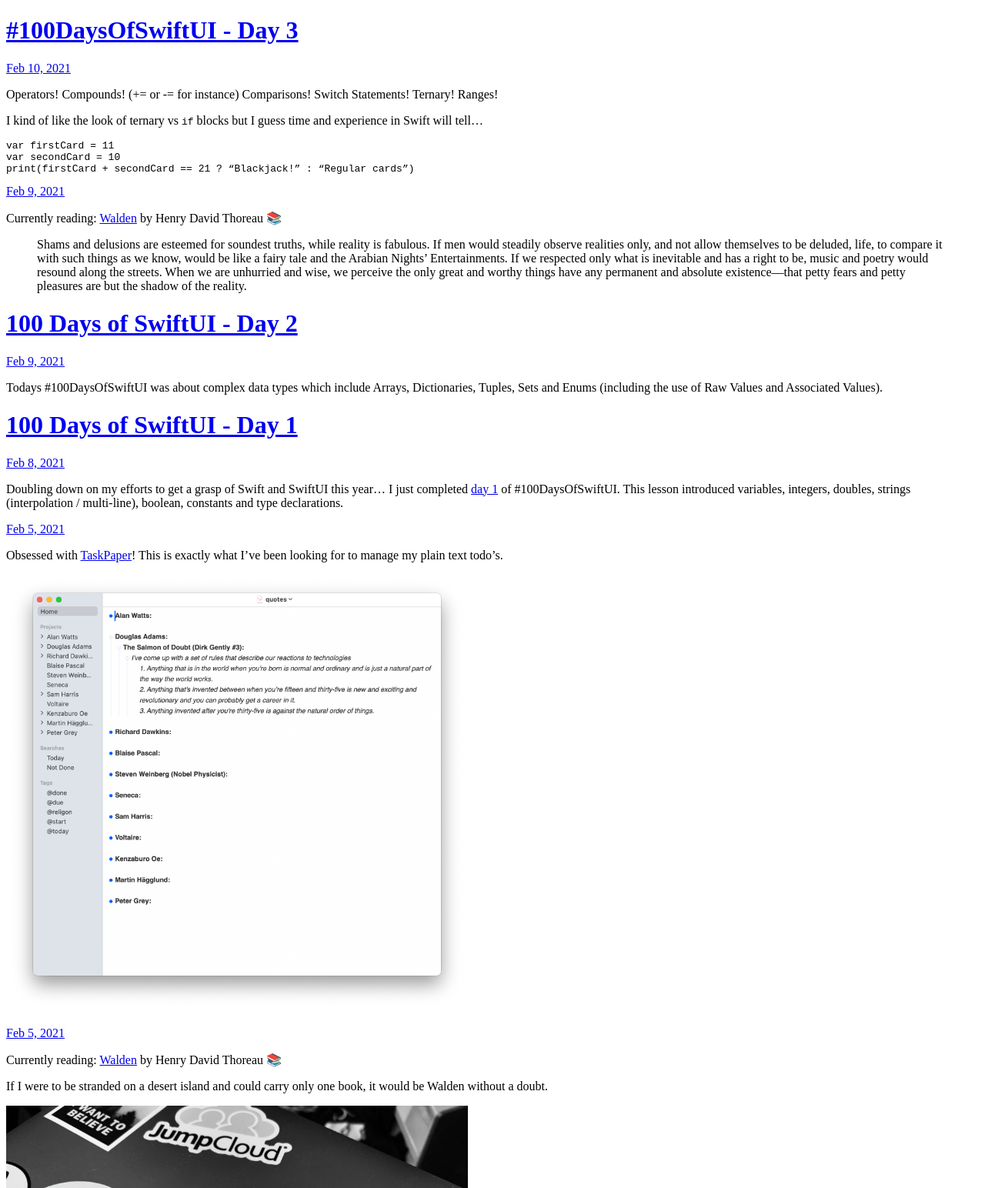
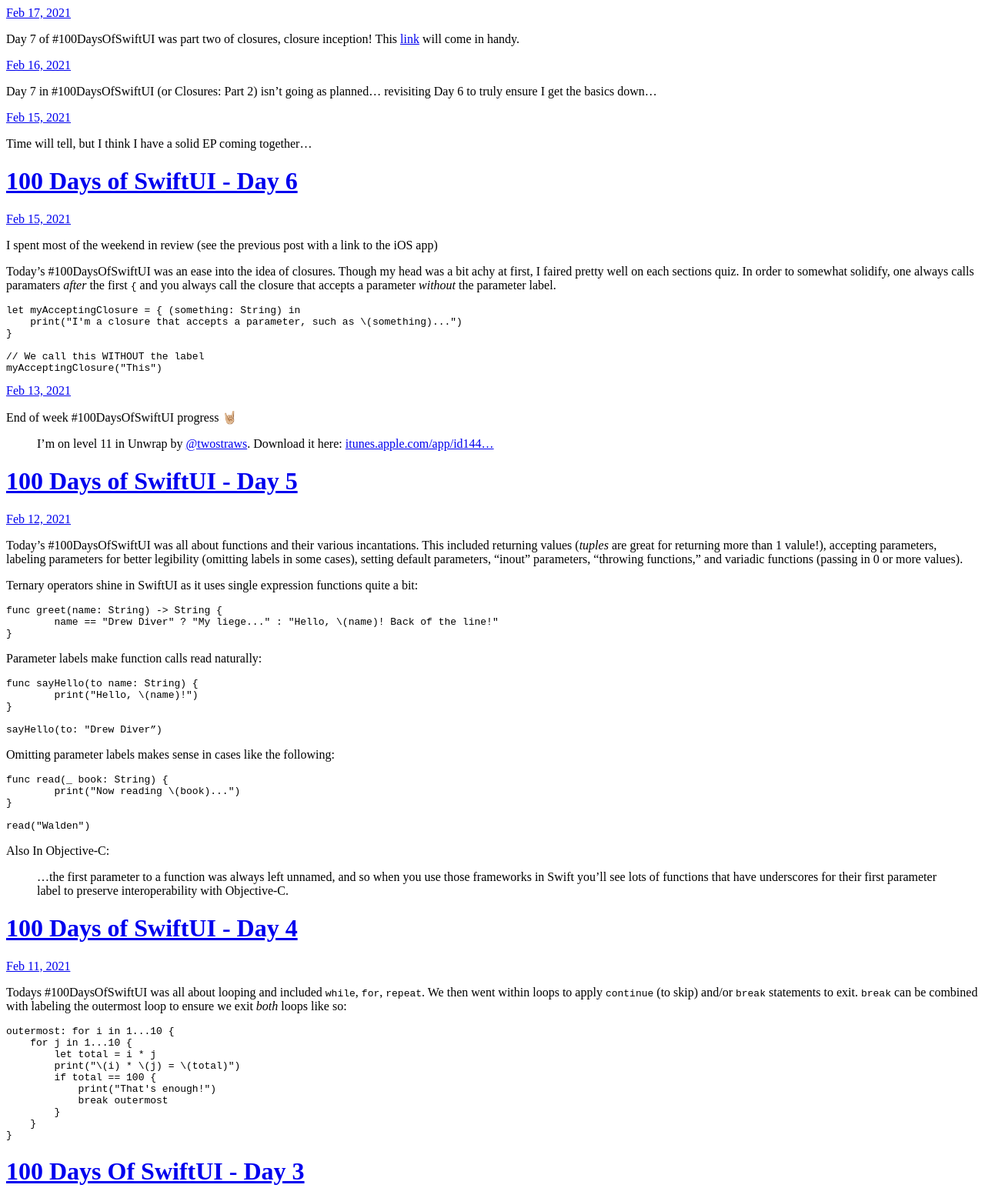
Before and after one commit to drewdiver/micro-blog-archive, a plain HTML site: page index.html in a window 1280 px wide. Shown: the top 1544 px of the page at 77% size. Drawn offline with Linux system fonts and the light colour scheme.

Commit message:
Archiving from Micro.blog.

```diff
--- a/index.html
+++ b/index.html
@@ -24,13 +24,153 @@
 
       <div class="h-entry">
 
-			<h1><a href="https://revidwerd.com/2021/02/10/daysofswiftui-day.html">#100DaysOfSwiftUI - Day 3</a></h1>
+
+        <a href="https://revidwerd.com/2021/02/17/day-of-daysofswiftui.html" class="u-url"><time class="dt-published" datetime="2021-02-17 20:17:21 &#43;0100">Feb 17, 2021</time></a>
+
+        <div class="e-content">
+         	<p>Day 7 of #100DaysOfSwiftUI was part two of closures, closure inception! This <a href="http://goshdarnclosuresyntax.com">link</a> will come in handy.</p>
+
+        </div>
+      </div>
+
+      <div class="h-entry">
 
 
-        <a href="https://revidwerd.com/2021/02/10/daysofswiftui-day.html" class="u-url"><time class="dt-published" datetime="2021-02-10 15:27:18 &#43;0100">Feb 10, 2021</time></a>
+        <a href="https://revidwerd.com/2021/02/16/day-in-daysofswiftui.html" class="u-url"><time class="dt-published" datetime="2021-02-16 16:20:38 &#43;0100">Feb 16, 2021</time></a>
 
         <div class="e-content">
-         	<p>Operators! Compounds! (+= or -= for instance) Comparisons! Switch Statements! Ternary! Ranges!</p>
+         	<p>Day 7 in #100DaysOfSwiftUI (or Closures: Part 2) isn&rsquo;t going as planned&hellip; revisiting Day 6 to truly ensure I get the basics down…</p>
+
+        </div>
+      </div>
+
+      <div class="h-entry">
+
+
+        <a href="https://revidwerd.com/2021/02/15/time-will-tell.html" class="u-url"><time class="dt-published" datetime="2021-02-15 15:20:43 &#43;0100">Feb 15, 2021</time></a>
+
+        <div class="e-content">
+         	<p>Time will tell, but I think I have a solid EP coming together…</p>
+
+        </div>
+      </div>
+
+      <div class="h-entry">
+
+			<h1><a href="https://revidwerd.com/2021/02/15/days-of-swiftui.html">100 Days of SwiftUI - Day 6</a></h1>
+
+
+        <a href="https://revidwerd.com/2021/02/15/days-of-swiftui.html" class="u-url"><time class="dt-published" datetime="2021-02-15 13:58:30 &#43;0100">Feb 15, 2021</time></a>
+
+        <div class="e-content">
+         	<p>I spent most of the weekend in review (see the previous post with a link to the iOS app)</p>
+
+<p>Today&rsquo;s #100DaysOfSwiftUI was an ease into the idea of closures. Though my head was a bit achy at first, I faired pretty well on each sections quiz. In order to somewhat solidify, one always calls paramaters <em>after</em> the first <code>{</code> and you always call the closure that accepts a parameter <em>without</em> the parameter label.</p>
+
+<pre><code>let myAcceptingClosure = { (something: String) in
+    print(&quot;I'm a closure that accepts a parameter, such as \(something)...&quot;)
+}
+
+// We call this WITHOUT the label
+myAcceptingClosure(&quot;This&quot;)
+</code></pre>
+
+        </div>
+      </div>
+
+      <div class="h-entry">
+
+
+        <a href="https://revidwerd.com/2021/02/13/end-of-week.html" class="u-url"><time class="dt-published" datetime="2021-02-13 12:39:55 &#43;0100">Feb 13, 2021</time></a>
+
+        <div class="e-content">
+         	<p>End of week #100DaysOfSwiftUI progress 🤘🏼</p>
+
+<blockquote>
+<p>I&rsquo;m on level 11 in Unwrap by <a href="https://micro.blog/twostraws">@twostraws</a>. Download it here: <a href="https://itunes.apple.com/app/id1440611372">itunes.apple.com/app/id144&hellip;</a></p>
+</blockquote>
+
+        </div>
+      </div>
+
+      <div class="h-entry">
+
+			<h1><a href="https://revidwerd.com/2021/02/12/days-of-swiftui.html">100 Days of SwiftUI - Day 5</a></h1>
+
+
+        <a href="https://revidwerd.com/2021/02/12/days-of-swiftui.html" class="u-url"><time class="dt-published" datetime="2021-02-12 15:09:36 &#43;0100">Feb 12, 2021</time></a>
+
+        <div class="e-content">
+         	<p>Today&rsquo;s #100DaysOfSwiftUI was all about functions and their various incantations. This included returning values (<em>tuples</em> are great for returning more than 1 valule!), accepting parameters, labeling parameters for better legibility (omitting labels in some cases), setting default parameters, “inout” parameters, &ldquo;throwing functions,&rdquo; and variadic functions (passing in 0 or more values).</p>
+
+<p>Ternary operators shine in SwiftUI as it uses single expression functions quite a bit:</p>
+
+<pre><code>func greet(name: String) -&gt; String {
+        name == &quot;Drew Diver&quot; ? &quot;My liege...&quot; : &quot;Hello, \(name)! Back of the line!&quot;
+}
+</code></pre>
+
+<p>Parameter labels make function calls read naturally:</p>
+
+<pre><code>func sayHello(to name: String) {
+        print(&quot;Hello, \(name)!&quot;)
+}
+
+sayHello(to: &quot;Drew Diver”)
+</code></pre>
+
+<p>Omitting parameter labels makes sense in cases like the following:</p>
+
+<pre><code>func read(_ book: String) {
+        print(&quot;Now reading \(book)...&quot;)
+}
+
+read(&quot;Walden&quot;)
+</code></pre>
+
+<p>Also In Objective-C:</p>
+
+<blockquote>
+<p>&hellip;the first parameter to a function was always left unnamed, and so when you use those frameworks in Swift you’ll see lots of functions that have underscores for their first parameter label to preserve interoperability with Objective-C.</p>
+</blockquote>
+
+        </div>
+      </div>
+
+      <div class="h-entry">
+
+			<h1><a href="https://revidwerd.com/2021/02/11/days-of-swiftui.html">100 Days of SwiftUI - Day 4</a></h1>
+
+
+        <a href="https://revidwerd.com/2021/02/11/days-of-swiftui.html" class="u-url"><time class="dt-published" datetime="2021-02-11 14:03:20 &#43;0100">Feb 11, 2021</time></a>
+
+        <div class="e-content">
+         	<p>Todays #100DaysOfSwiftUI was all about looping and included <code>while</code>, <code>for</code>, <code>repeat</code>. We then went within loops to apply <code>continue</code> (to skip) and/or <code>break</code> statements to exit. <code>break</code> can be combined with labeling the outermost loop to ensure we exit <em>both</em> loops like so:</p>
+
+<pre><code>outermost: for i in 1...10 {
+    for j in 1...10 {
+        let total = i * j
+        print(&quot;\(i) * \(j) = \(total)&quot;)
+        if total == 100 {
+            print(&quot;That's enough!&quot;)
+            break outermost
+        }
+    }
+}
+</code></pre>
+
+        </div>
+      </div>
+
+      <div class="h-entry">
+
+			<h1><a href="https://revidwerd.com/2021/02/10/daysofswiftui-day.html">100 Days Of SwiftUI - Day 3</a></h1>
+
+
+        <a href="https://revidwerd.com/2021/02/10/daysofswiftui-day.html" class="u-url"><time class="dt-published" datetime="2021-02-10 15:27:00 &#43;0100">Feb 10, 2021</time></a>
+
+        <div class="e-content">
+         	<p>Todays #100DaysOfSwiftUI included Operators! Compounds! (+= or -= for instance) Comparisons! Switch Statements! Ternary! Ranges!</p>
 
 <p>I kind of like the look of ternary vs <code>if</code> blocks but I guess time and experience in Swift will tell…</p>
 
@@ -45,7 +185,7 @@ print(firstCard + secondCard == 21 ? “Blackjack!” : “Regular cards”)
       <div class="h-entry">
 
 
-        <a href="https://revidwerd.com/2021/02/09/currently-reading-walden.html" class="u-url"><time class="dt-published" datetime="2021-02-09 21:57:39 &#43;0100">Feb 9, 2021</time></a>
+        <a href="https://revidwerd.com/2021/02/09/currently-reading-walden.html" class="u-url"><time class="dt-published" datetime="2021-02-09 21:57:00 &#43;0100">Feb 9, 2021</time></a>
 
         <div class="e-content">
          	<p>Currently reading: <a href="https://micro.blog/books/9781611806007">Walden</a> by Henry David Thoreau 📚</p>
```
